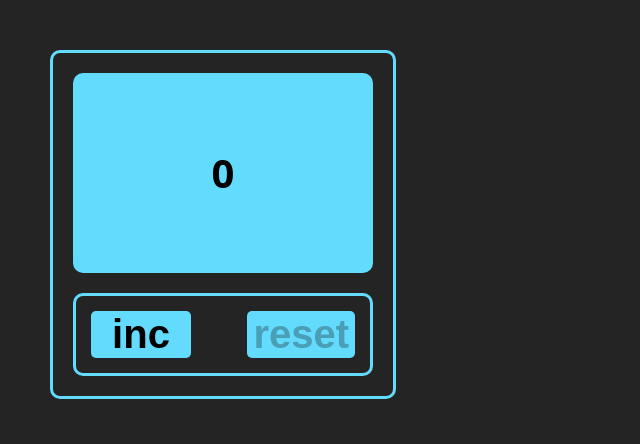
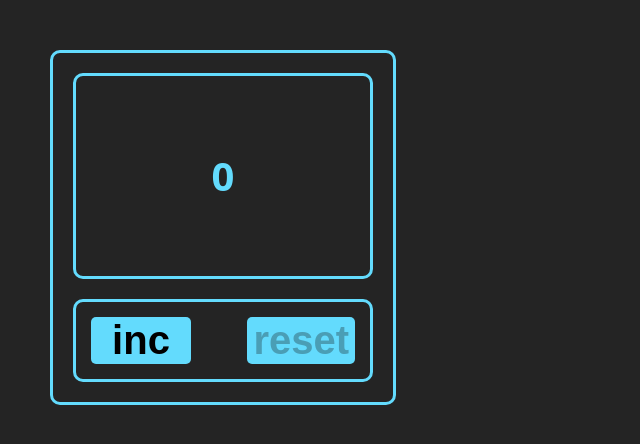
Before and after one commit to AbdulkaevGadel/VictorIndependentWork, a React (Vite) app in the folder my-react-app/: page / in a window 1280 px wide. Shown: the top 444 px of the page, without its empty margins (0-640 px from the left). Built offline with nearby package versions, Linux system fonts and the light colour scheme.

Commit message:
refactor 2 patch

```diff
--- a/my-react-app/src/App.module.scss
+++ b/my-react-app/src/App.module.scss
@@ -7,11 +7,12 @@ $primary: #63dbfd;
   padding: 20px;
   margin-top: 50px;
   margin-left: 50px;
+  color: $primary;
 
 }
 
 .main {
-  background-color: $primary;
+  border: 3px solid $primary;
   border-radius: 10px;
   min-width: 200px;
   min-height: 200px;
--- a/my-react-app/src/App.tsx
+++ b/my-react-app/src/App.tsx
@@ -1,29 +1,48 @@
 import {useState} from 'react'
 import s from './App.module.scss'
 import {Button} from "./components/button/Button.tsx";
-import {CounterActions} from "./components/CounterActions/CounterActions.tsx";
+import {CounterActions} from "./components/counterActions/CounterActions.tsx";
+import {CounterMainPanel} from "./components/counterMainPanel/CounterMainPanel.tsx";
+import {CountContent} from "./components/countContent/CountContent.tsx";
+
+type CountSettingsType = {
+    maxValue: number
+    startValue: number
+
+}
 
 function App() {
     const [count, setCount] = useState(0)
+    const [countSettings, setcountSettings] = useState<CountSettingsType>({
+        maxValue:4,
+        startValue:0
+    })
 
-    const handleIncrement = ()=>{
-        setCount(count=>count+1)
+    const handleIncrement = () => {
+        setCount(count => count + 1)
     }
 
-    const resetCounter = ()=>{
+    const resetCounter = () => {
         setCount(0)
     }
+
+
+
+
 
     return (
         <>
             <div className={s.counter}>
-                <div className={s.main}>
-                    <span className={count > 4 ? s.maxCount:''}>{count}</span>
-                </div>
-            <CounterActions>
-                <Button count={count} title={'inc'} onClick={handleIncrement} disabled={count>4}/>
-                <Button title={'reset'} onClick={resetCounter} disabled={count==0}/>
-            </CounterActions>
+                <CounterMainPanel>
+                    <CountContent count={count} maxValue={countSettings.maxValue}/>
+                </CounterMainPanel>
+                {/*<div className={s.main}>*/}
+                {/*    <span className={count > countSettings.maxValue ? s.maxCount : ''}>{count}</span>*/}
+                {/*</div>*/}
+                <CounterActions>
+                    <Button count={count} title={'inc'} onClick={handleIncrement} disabled={count > 4}/>
+                    <Button title={'reset'} onClick={resetCounter} disabled={count == 0}/>
+                </CounterActions>
             </div>
         </>
     )
--- /dev/null
+++ b/my-react-app/src/components/countContent/CountContent.module.scss
@@ -0,0 +1,11 @@
+@use '@styles/variables' as v;
+
+.normal {
+  font-size: 40px;
+  font-weight: bold;
+  color: v.$primary;
+}
+
+.maxCount{
+  color: red;
+}
--- /dev/null
+++ b/my-react-app/src/components/countContent/CountContent.tsx
@@ -0,0 +1,13 @@
+import s from "./CountContent.module.scss";
+
+type PropsCountContent = {
+    count:number
+    maxValue:number
+}
+
+
+export const CountContent = (props:PropsCountContent) => {
+    return (
+        <span className={props.count > props.maxValue ? s.maxCount : s.normal}>{props.count}</span>
+    );
+};
--- a/my-react-app/src/components/CounterActions/CounterActions.tsx
+++ b/my-react-app/src/components/counterActions/CounterActions.tsx
@@ -7,10 +7,8 @@ type CounterActionsProps = {
 
 export const CounterActions = ({children}: CounterActionsProps) => {
 
-    // Получаем количество детей
     const count = Children.count(children);
 
-    // Определяем класс в зависимости от количества элементов
     const wrapperClass = count === 1
         ? s.wrapper_button_one_element
         : s.wrapper_button_elements;
--- /dev/null
+++ b/my-react-app/src/components/counterMainPanel/CounterMainPanel.module.scss
@@ -0,0 +1,22 @@
+$primary: #63dbfd;
+
+.main {
+  border: 3px solid $primary;
+  border-radius: 10px;
+  min-width: 200px;
+  min-height: 200px;
+  display: flex;
+  justify-content: center;
+  align-items: center;
+  margin-bottom: 20px;
+
+  span {
+    font-size: 40px;
+    font-weight: bold;
+  }
+
+  .maxCount{
+    color: red;
+  }
+
+}
--- /dev/null
+++ b/my-react-app/src/components/counterMainPanel/CounterMainPanel.tsx
@@ -0,0 +1,13 @@
+import s from "./CounterMainPanel.module.scss";
+import type {ReactNode} from "react";
+
+
+type CounterMainPanelProps = {
+    children?: ReactNode;
+}
+
+export const CounterMainPanel = ({children}:CounterMainPanelProps) => {
+    return (
+        <div className={s.main}>{children}</div>
+    );
+};
```
Also changed, not shown: my-react-app/src/components/counterActions/CounterActions.module.scss (renamed from my-react-app/src/components/CounterActions/CounterActions.module.scss).
